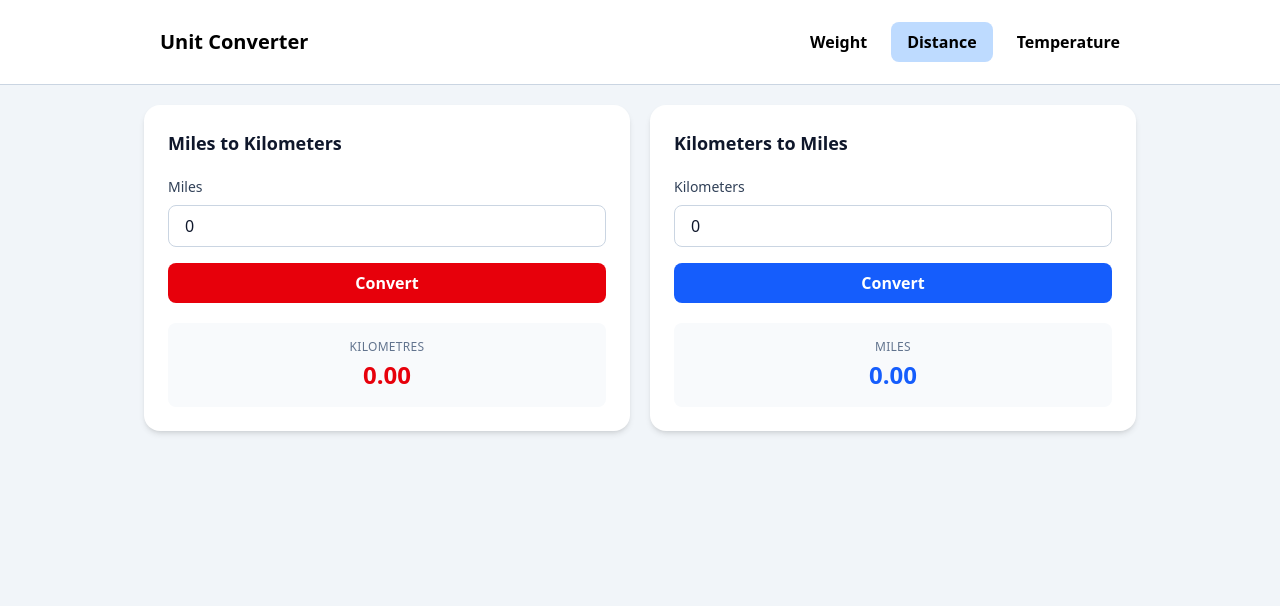
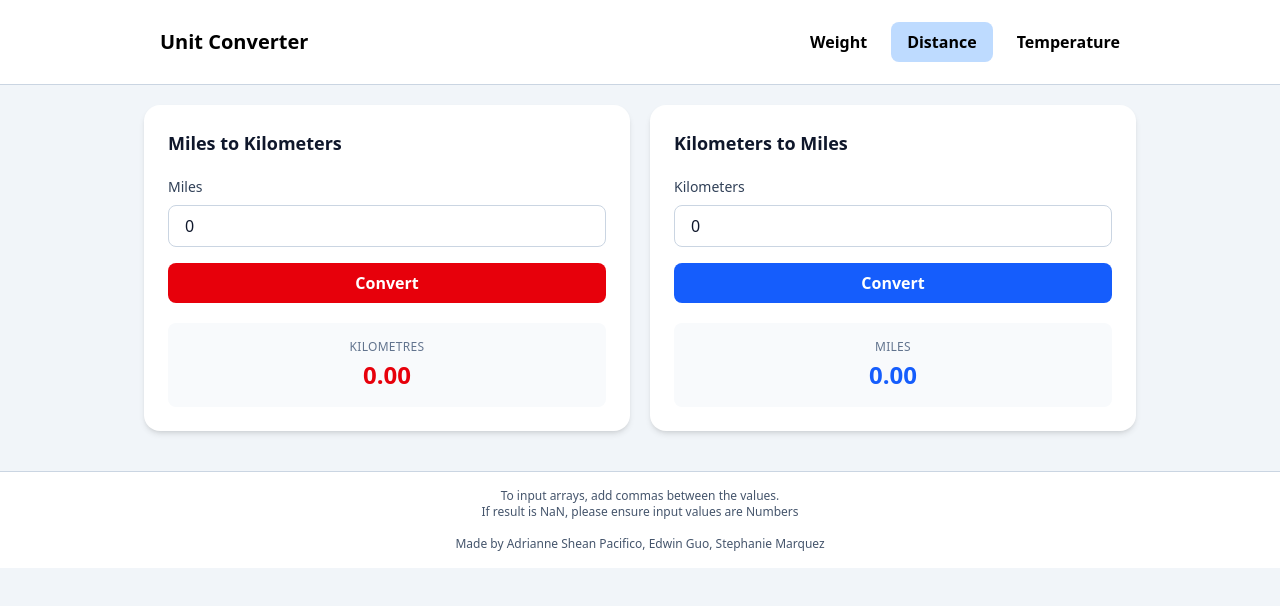
Before and after one commit to Edwin-Guo/Assignment-1-Advanced-JS-and-Tailwind, a website with bundled scripts: page src/distance.html in a window 1280 px wide. Built offline with nearby package versions, Linux system fonts and the light colour scheme.

Commit message:
Added a footer to all the pages

```diff
--- a/src/distance.html
+++ b/src/distance.html
@@ -86,6 +86,12 @@
         </div>
     </div>
   </main>
+
+    <footer class = "mx-auto my-5 p-4 text-center border-t bg-white border-slate-300 text-slate-600 text-xs">
+      <p>To input arrays, add commas between the values.</p>
+      <p>If result is NaN, please ensure input values are Numbers</p>
+      <p><br>Made by Adrianne Shean Pacifico, Edwin Guo, Stephanie Marquez</p>
+    </footer>
   <script src="../dist/main.js"></script>
 </body>
 </html>
```
Also changed, not shown: src/index.html (+6 -1 lines), src/temperature.html (+5 -0 lines), src/weight.html (+5 -0 lines).
